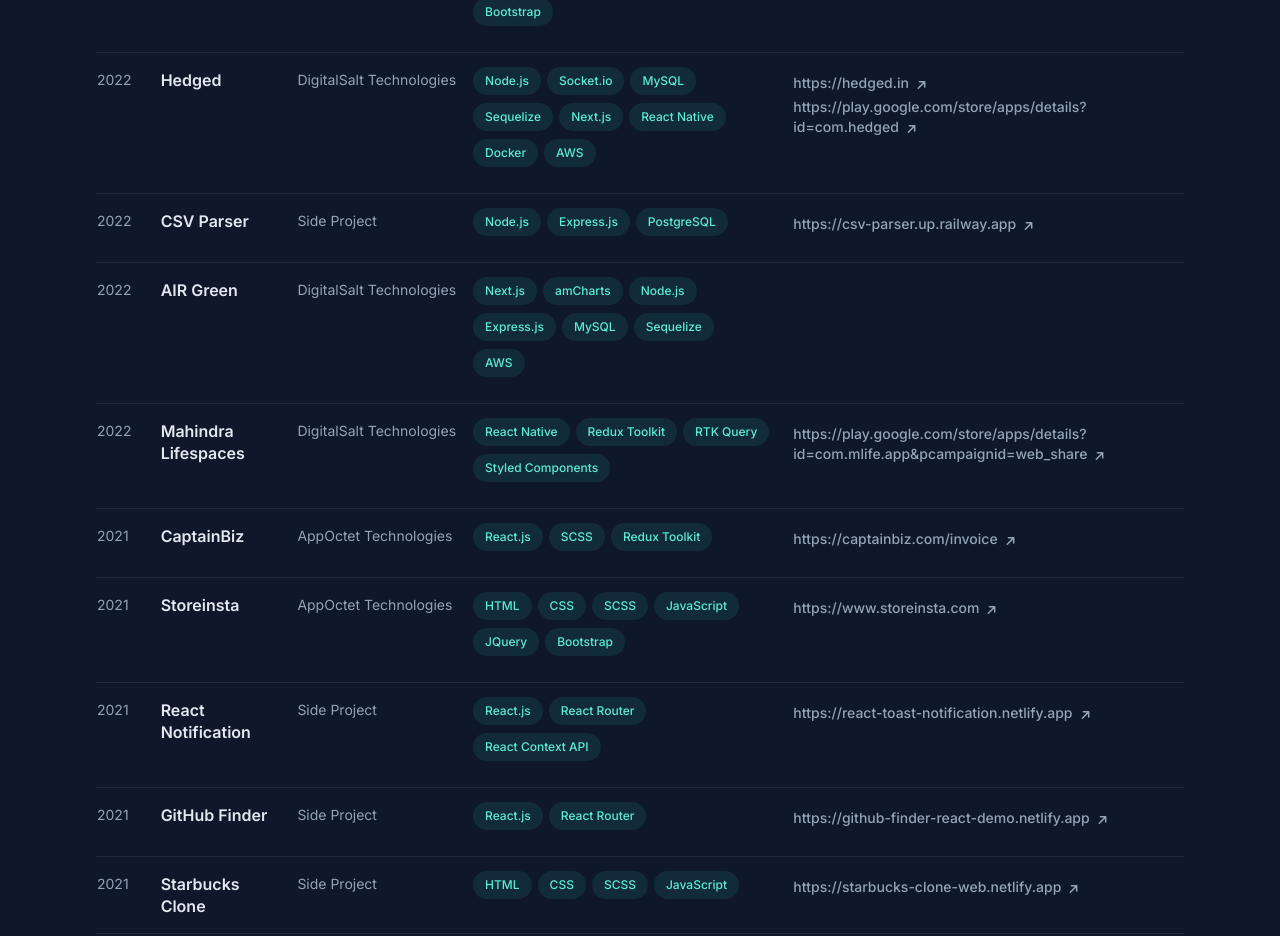
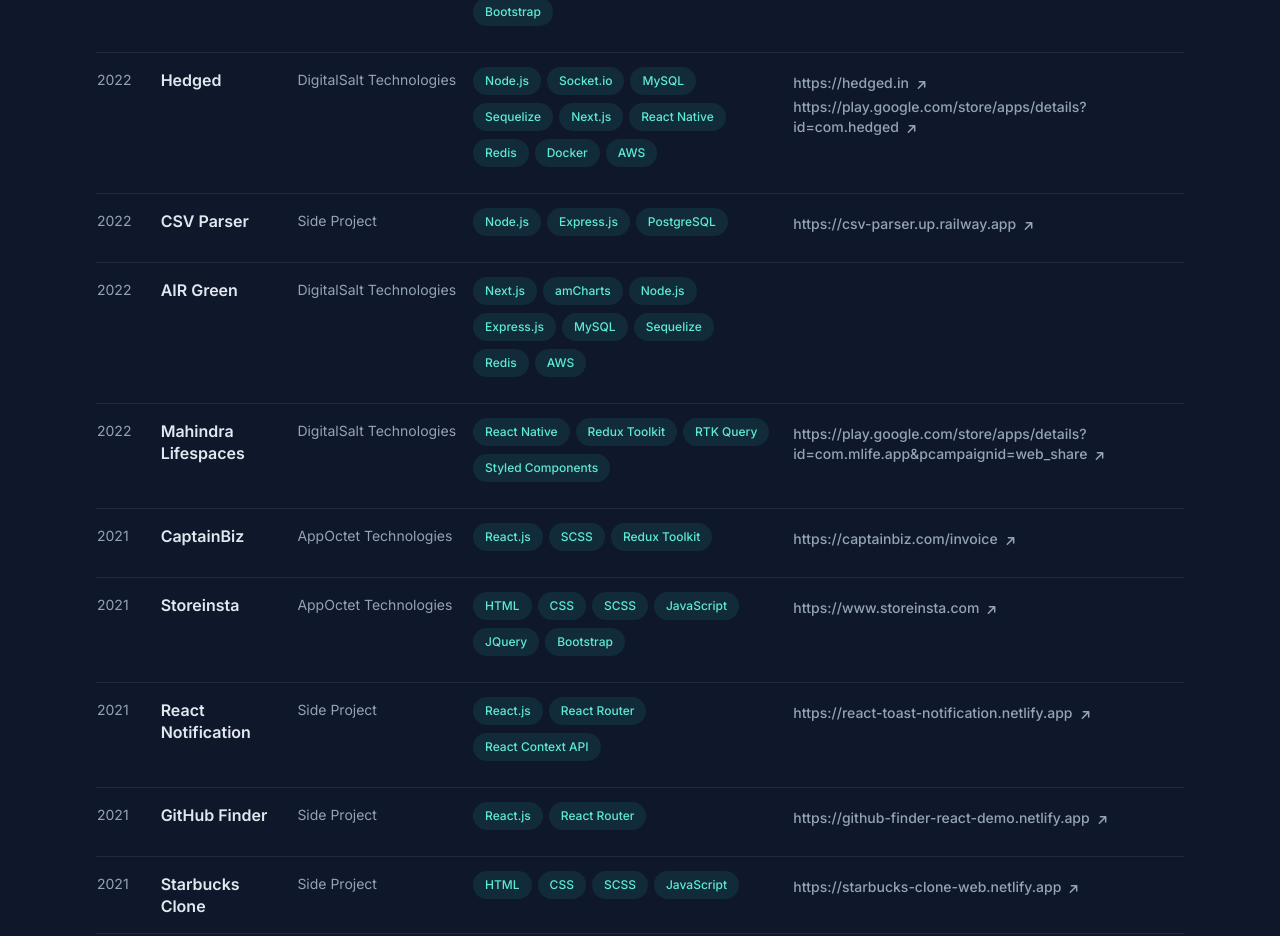
Before and after one commit to AbhishekKolge/portfolio-website, a Next.js app: page /archive in a window 1280 px wide. Shown: the part 856-1792 px from the top of the page. Built offline with nearby package versions, Linux system fonts and the light colour scheme.

Commit message:
Tech stack updated

```diff
--- a/src/app/archive/data.js
+++ b/src/app/archive/data.js
@@ -77,6 +77,7 @@ const data = [
       'Sequelize',
       'Next.js',
       'React Native',
+      'Redis',
       'Docker',
       'AWS',
     ],
@@ -102,6 +103,7 @@ const data = [
       'Express.js',
       'MySQL',
       'Sequelize',
+      'Redis',
       'AWS',
     ],
     links: [],
```
